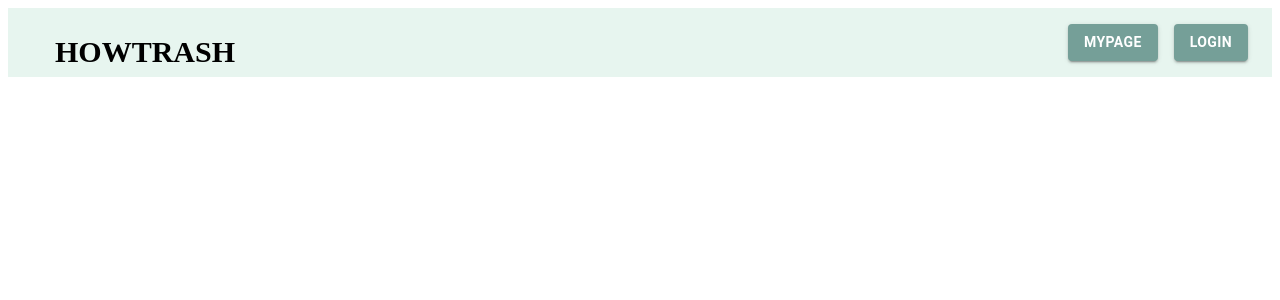
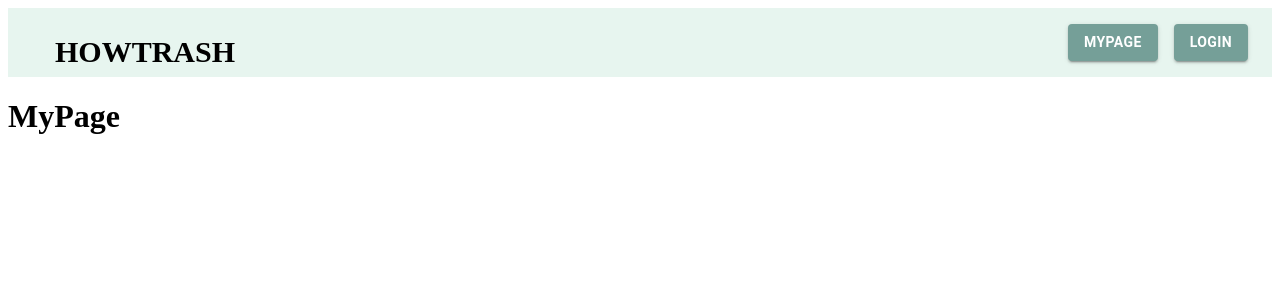
Before and after one commit to reBike/reBike-back, a React (Create React App) app in the folder frontend/: page /mypage in a window 1280 px wide. Shown: the top 300 px of the page. Built offline with nearby package versions, Linux system fonts and the light colour scheme.

Commit message:
style : update login ui/ux_4

```diff
--- a/frontend/src/App.js
+++ b/frontend/src/App.js
@@ -2,17 +2,20 @@ import React from "react";
 import { BrowserRouter as Router, Route, Routes } from "react-router-dom";
 
 import Login from "./Page/Login";
+import MyPage from "./Page/MyPage";
+import MainPage from "./Page/MainPage";
 import Header from "./component/Header";
+
 
 function App() {
     return (
         <Router>
-            <div className="App">
-                <Header />
+            <Header />
                 <Routes>
                     <Route path="/login" element={<Login />} />
+                    <Route path="/mypage" element={<MyPage />} />
+                    <Route path="/mainpage" element={<MainPage />} />
                 </Routes>
-            </div>
         </Router>
     );
 }
--- /dev/null
+++ b/frontend/src/Page/MainPage.js
@@ -0,0 +1,5 @@
+function MainPage(){
+    return <h1>MainPage</h1>;
+}
+
+export default MainPage;
--- /dev/null
+++ b/frontend/src/Page/MyPage.js
@@ -0,0 +1,5 @@
+function MyPage(){
+    return <h1>MyPage</h1>;
+}
+
+export default MyPage;
--- a/frontend/src/component/Header.js
+++ b/frontend/src/component/Header.js
@@ -21,18 +21,21 @@ function Header() {
                 alignItems="flex-end"
                 marginLeft= "auto"
             >
-                <Link href="#" sx={{textDecoration: 'none',fontSize : 30, color : "black", fontWeight: 'bold',mb:1,position: 'absolute',left: 55 ,}}>HOWTRASH</Link>
+                <Link href="/mainpage" sx={{textDecoration: 'none',fontSize : 30, color : "black", fontWeight: 'bold',mb:1,position: 'absolute',left: 55 ,}}>
+                    HOWTRASH
+                </Link>
                 <Button
                     variant="contained"
                     sx={{fontWeight: 'bold',mt:2,mb : 2,mr:2, color:'white',backgroundColor : "#759F98"}}
                 >
-                    MyPage
+                 <Link href= '/mypage' sx={{color : "white"}}>MyPage</Link>
                 </Button>
                 <Button
                     variant="contained"
                     sx={{fontWeight: 'bold' ,mb : 2,color:'white',backgroundColor : "#759F98"}}
                 >
-                    Login
+                  <Link href= '/login' sx={{color : "white"}}>Login</Link>
+
                 </Button>
             </Box>
         </Container>
```
